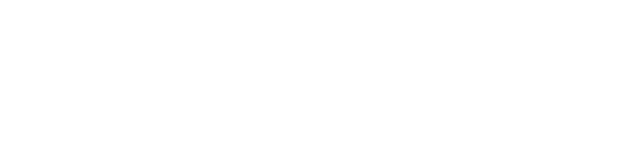
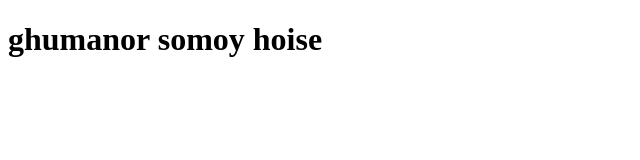
Before and after one commit to mushfiqur-rahman-naim/my-fourth-repo, a plain HTML site: page index.html in a window 1280 px wide. Shown: the whole page, without its empty margins (0-640 px from the left). Drawn offline with Linux system fonts and the light colour scheme.

Commit message:
added header

```diff
--- a/index.html
+++ b/index.html
@@ -7,6 +7,6 @@
     <title>fourth repo</title>
 </head>
 <body>
-
+    <h1>ghumanor somoy hoise</h1>
 </body>
 </html>
```
